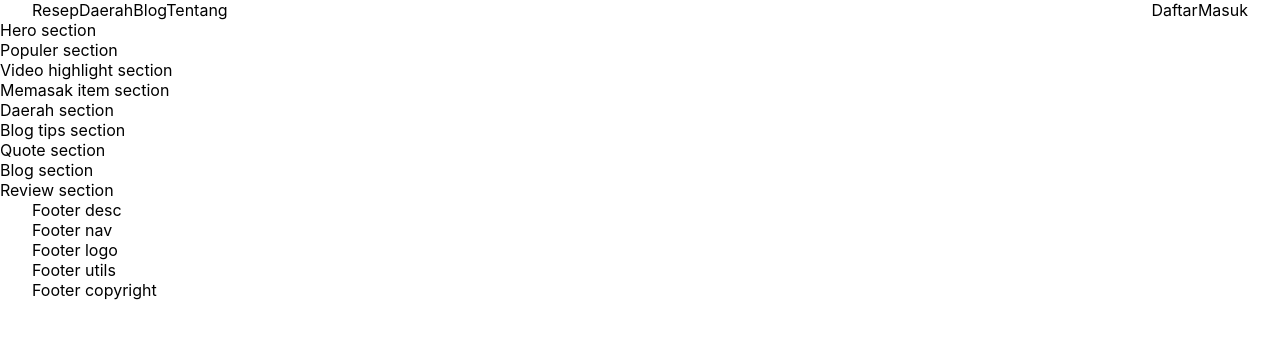
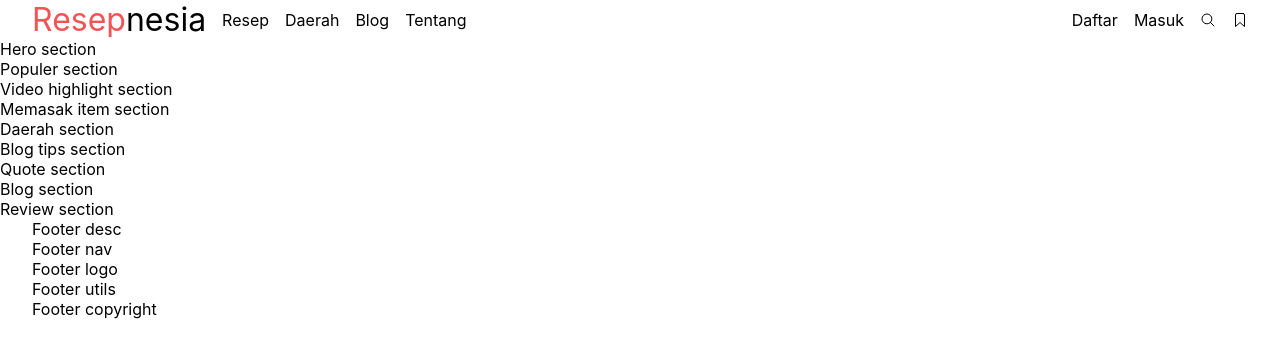
Before and after one commit to SamX23/resepnesia-react, a React (Create React App) app: page / in a window 1280 px wide. Shown: the top 358 px of the page. Built offline with nearby package versions, Linux system fonts and the light colour scheme.

Commit message:
Update : navigation bar

```diff
--- /dev/null
+++ b/src/App.css
@@ -0,0 +1,48 @@
+/* Variables */
+:root {
+  --star: #ffa800;
+  --dark: #454545;
+  --primary: #f05454;
+  --primaryGradient: linear-gradient(76.2deg, #f95e5e 19.72%, #af2e2e 104.5%);
+  --white: #ffffff;
+}
+
+/* Attributes */
+.container {
+  margin: 0 2rem;
+}
+
+.flex--center--gap {
+  display: flex;
+  align-items: center;
+  gap: 1rem;
+}
+
+.color--primary {
+  color: var(--primary);
+}
+
+/* Class */
+.header__grid {
+  display: grid;
+  grid-template-columns: 50% 50%;
+}
+.header__right {
+  justify-content: flex-start;
+}
+.header__left {
+  justify-content: flex-end;
+}
+.header__title {
+  margin: 0;
+  font-weight: 400;
+  font-size: 32px;
+}
+
+.footer__container {
+  margin: 0 2rem;
+}
+
+.footer__grid {
+  display: grid;
+}
--- a/src/App.js
+++ b/src/App.js
@@ -1,39 +1,27 @@
-const header_grid = {
-  display: "flex",
-  justifyContent: "space-between",
-  margin: "0 2rem",
-};
-
-const nav_left = {};
-const nav_right = {};
-
-const footer_container = {
-  margin: "0 2rem",
-};
-
-const footer_grid = {
-  display: "grid",
-};
+import "./App.css";
 
 function App() {
   return (
     <>
-      <header style={header_grid}>
-        <nav style={nav_left}>
-          <img />
+      <header className="header__grid container">
+        <nav className="header__right flex--center--gap">
+          <h1 className="header__title">
+            <span className="color--primary">Resep</span>
+            <span>nesia</span>
+          </h1>
           <span>Resep</span>
           <span>Daerah</span>
           <span>Blog</span>
           <span>Tentang</span>
         </nav>
-        <nav style={nav_right}>
+        <nav className="header__left flex--center--gap">
           <span>Daftar</span>
           <span>Masuk</span>
-          <i className="icon-search"></i>
-          <i className="icon-bookmark"></i>
+          <ion-icon name="search-outline"></ion-icon>
+          <ion-icon name="bookmark-outline"></ion-icon>
         </nav>
       </header>
-      <main className="main_grid">
+      <main className="main__grid">
         <div>Hero section</div>
         <div>Populer section</div>
         <div>Video highlight section</div>
@@ -44,8 +32,8 @@ function App() {
         <div>Blog section</div>
         <div>Review section</div>
       </main>
-      <footer style={footer_container}>
-        <div style={footer_grid}>
+      <footer className="footer__container">
+        <div className="footer__grid">
           <div>Footer desc</div>
           <div>Footer nav</div>
           <div>Footer logo</div>
```
